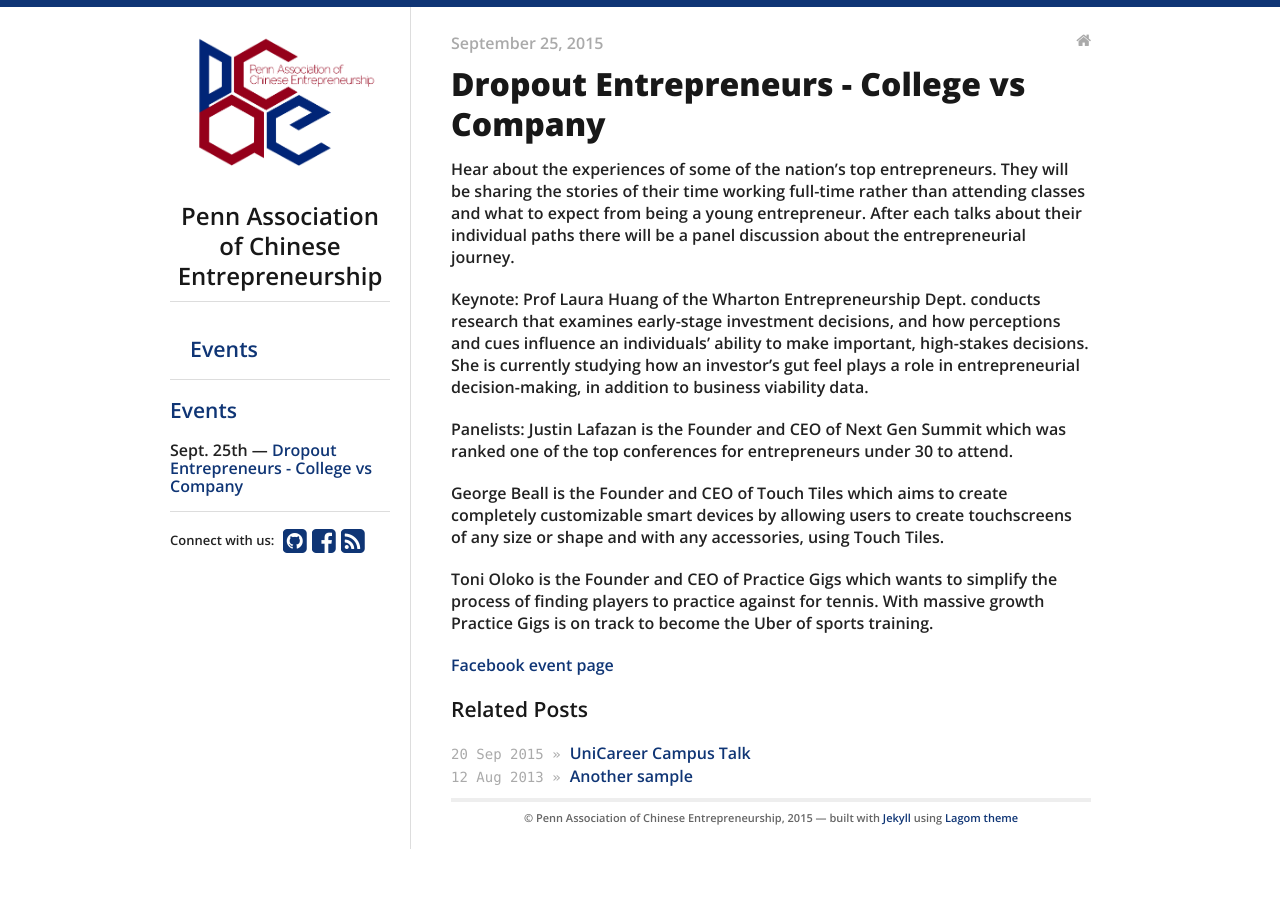
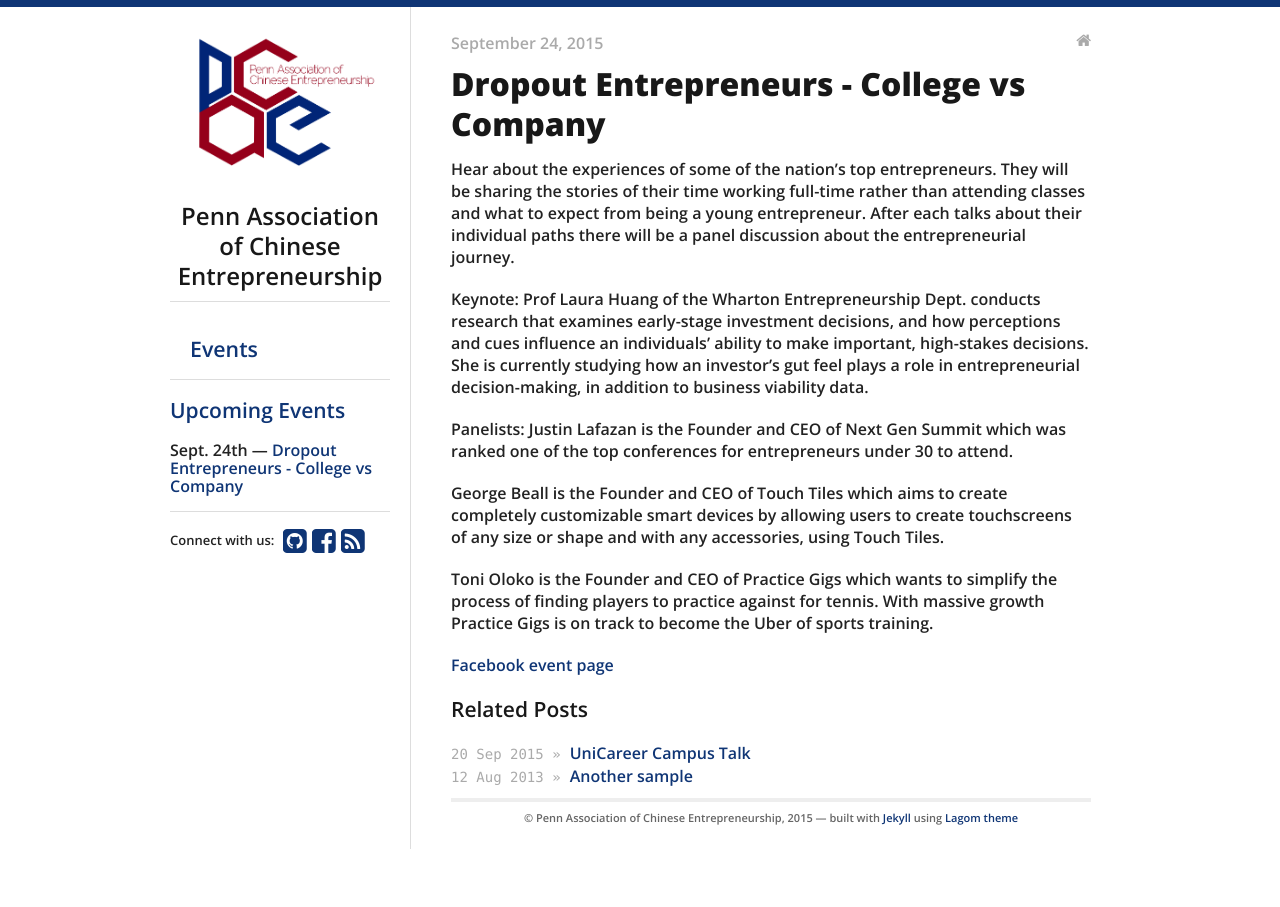
Before and after one commit to swanson/lagom, a Jekyll site: the page built from _posts/2015-09-24-dropout-entrepreneurs.md, in a window 1280 px wide. Built offline with Jekyll 4.4.1, drawn with Linux system fonts in a browser that asks for light colours; nearby versions of some CDN libraries.

Commit message:
update events.html

```diff
--- a/_includes/events.html
+++ b/_includes/events.html
@@ -1,5 +1,5 @@
 <div class="sidebar-module">
-<h4><a href="/events">Events</a></h4>
+<h4><a href="/events">Upcoming Events</a></h4>
 <ul>
 
 {% capture nowunix %}{{'now' | date: '%s'}}{% endcapture %}
--- a/_posts/2015-09-24-dropout-entrepreneurs.md
+++ b/_posts/2015-09-24-dropout-entrepreneurs.md
@@ -1,7 +1,7 @@
 ---
 layout: post
 title: "Dropout Entrepreneurs - College vs Company"
-date: 2015-09-25 18:00:00
+date: 2015-09-24 20:00:00
 Location: "Huntsman Hall G60"
 categories: event
 ---
```
